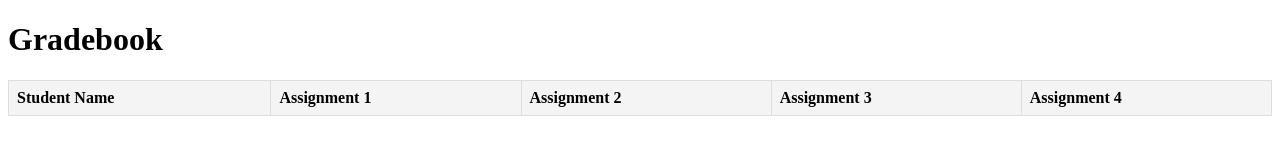
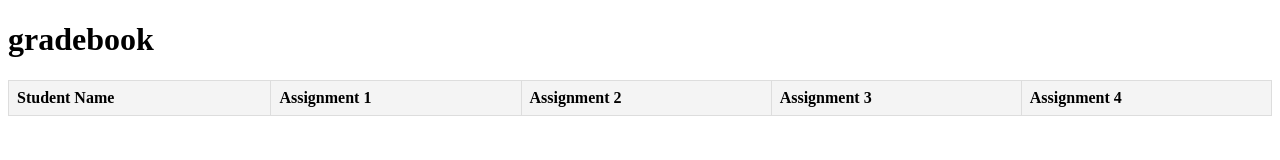
Before and after one commit to Huzaifa8000/huzaifa8000.github.io, a website: page Huzaifa_gradebook.html in a window 1280 px wide. Drawn offline with Linux system fonts and the light colour scheme; no server answers.

Commit message:
Update Huzaifa_gradebook.html

```diff
--- a/Huzaifa_gradebook.html
+++ b/Huzaifa_gradebook.html
@@ -20,7 +20,7 @@
     </style>
 </head>
 <body>
-    <h1>Gradebook</h1>
+    <h1>gradebook</h1>
     <table id="gradebook">
         <thead>
             <tr>
```
